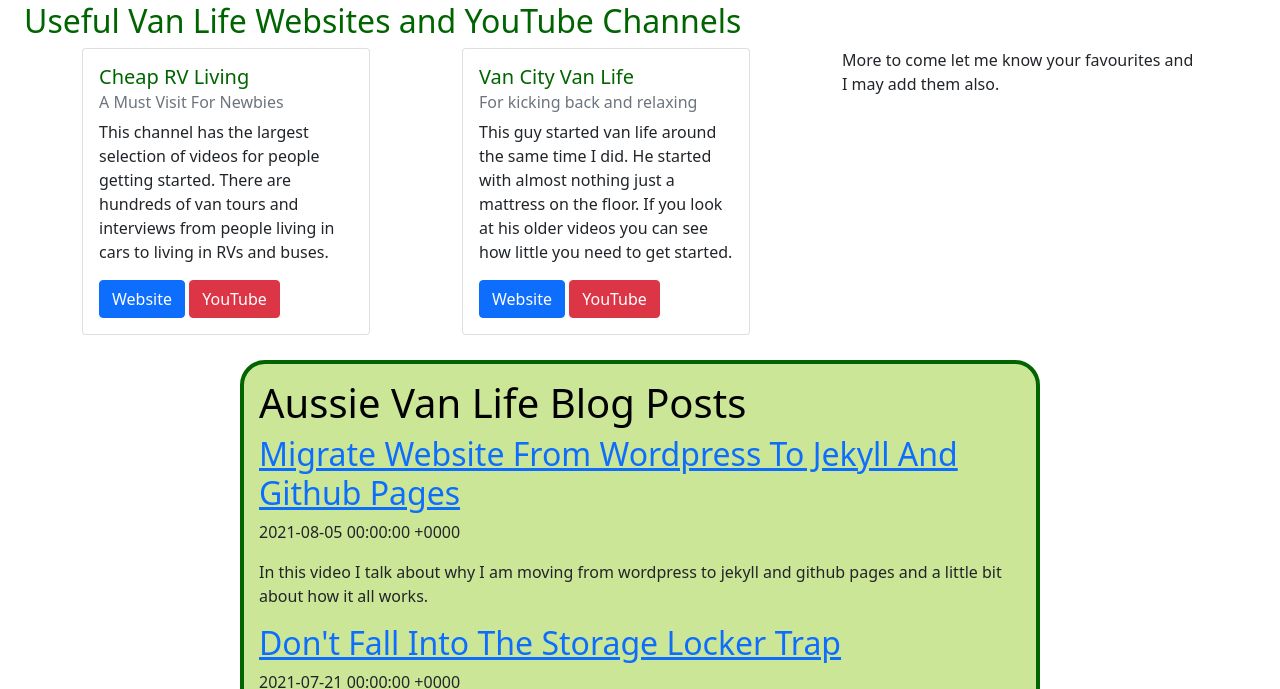
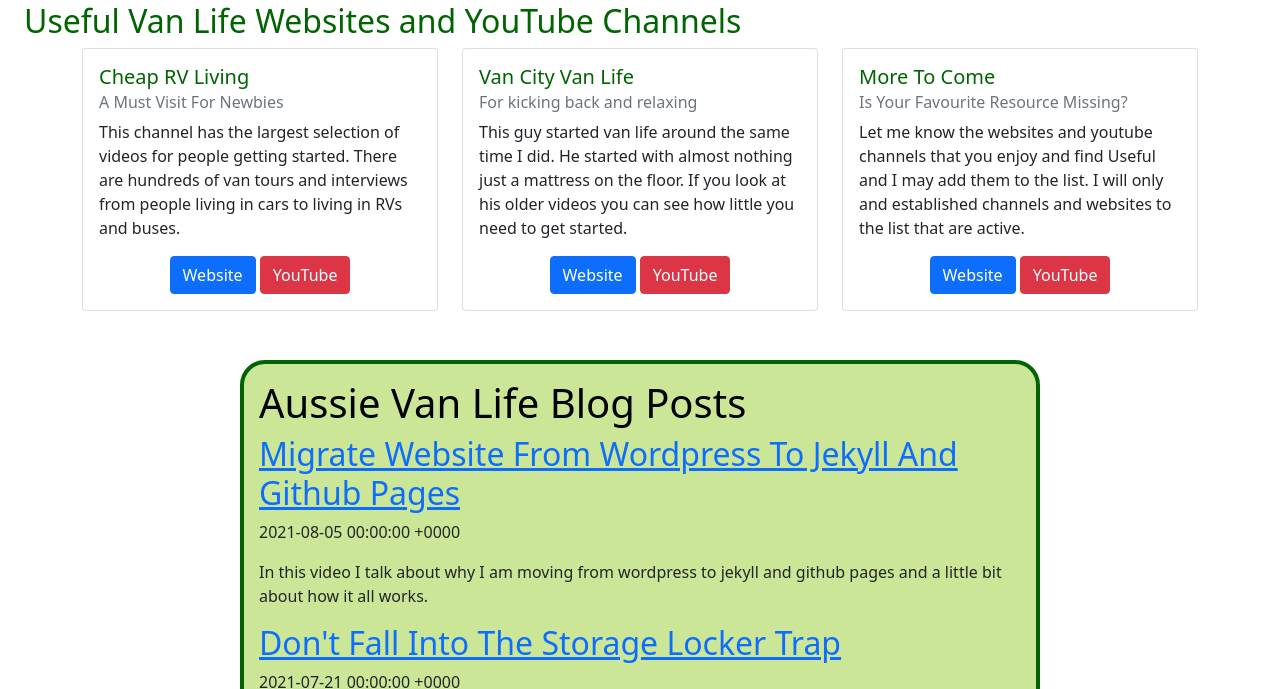
Before and after one commit to aussievanlife82/aussievanlife82.github.io, a Jekyll site: the page built from index.html, in a window 1280 px wide and 900 px high, scrolled down 1214 px, cut to the strip 211-900 px from the top of the window. Built offline with Jekyll 4.4.1, drawn with Linux system fonts in a browser that asks for light colours; the list of posts is cut into pages by our own code.

Commit message:
Clean up the home page youtube sites list

```diff
--- a/_layouts/home.html
+++ b/_layouts/home.html
@@ -33,7 +33,7 @@
         <div class="container">
             <div class="row align-items-start">
                 <div class="col">
-                    <div class="card" style="width: 18rem;">
+                    <div class="card mb-4" style="min-width: 18rem;">
                         <div class="card-body">
                             <h5 class="card-title">Cheap RV Living</h5>
                             <h6 class="card-subtitle mb-2 text-muted">A Must Visit For Newbies</h6>
@@ -41,13 +41,15 @@
 
                                 There are hundreds of van tours and interviews from people living in cars to living in RVs and buses.
                             </p>
+                            <div class="text-center">
                                 <a href="https://www.cheaprvliving.com" class="btn btn-primary" target="_blank">Website</a>
                                 <a href="https://www.youtube.com/c/CheapRVliving" class="btn btn-danger" target="_blank">YouTube</a>
                             </div>
                         </div>
                     </div>
+                </div>
                 <div class="col">
-                    <div class="card" style="width: 18rem;">
+                    <div class="card mb-4" style="min-width: 18rem;">
                         <div class="card-body">
                             <h5 class="card-title">Van City Van Life</h5>
                             <h6 class="card-subtitle mb-2 text-muted">For kicking back and relaxing</h6>
@@ -55,13 +57,27 @@
                                 with almost nothing just a mattress on the floor. If you look at his older videos you
                                 can see how little you need to get started.
                             </p>
+                            <div class="text-center">
                                 <a href="https://www.vancityvanlife.ca/" class="btn btn-primary" target="_blank">Website</a>
                                 <a href="https://www.youtube.com/channel/UC85rJiWmYQV8Shk3QWXT8MQ/" class="btn btn-danger" target="_blank">YouTube</a>
                             </div>
                         </div>
                     </div>
+                </div>
                 <div class="col">
-                More to come let me know your favourites and I may add them also.
+                    <div class="card mb-4" style="min-width: 18rem;">
+                        <div class="card-body">
+                            <h5 class="card-title">More To Come</h5>
+                            <h6 class="card-subtitle mb-2 text-muted">Is Your Favourite Resource Missing?</h6>
+                            <p class="card-text">Let me know the websites and youtube channels that you enjoy and find Useful
+                                and I may add them to the list. I will only and established channels and websites to the list that are active.
+                            </p>
+                            <div class="text-center">
+                                <a href="#" class="btn btn-primary" target="_blank">Website</a>
+                                <a href="#" class="btn btn-danger" target="_blank">YouTube</a>
+                            </div>
+                        </div>
+                    </div>
                 </div>
             </div>
         </div>
```
Lines whose indentation alone changed are shown as unchanged.
